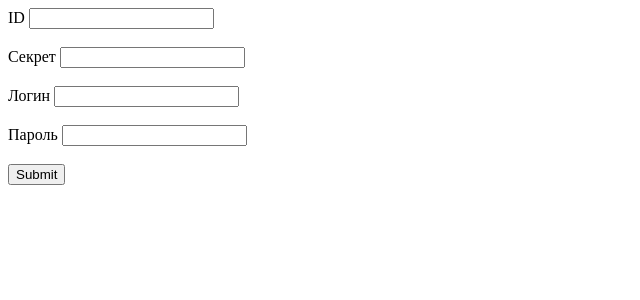
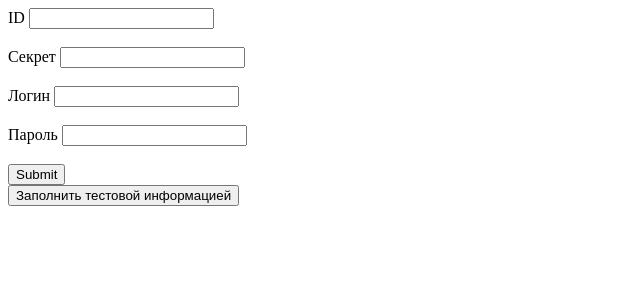
Before and after one commit to mukhinzzz/cloudcomsoftware, a React (Create React App) app: page /auth in a window 1280 px wide. Shown: the top 300 px of the page, without its empty margins (0-640 px from the left). Built offline with nearby package versions, Linux system fonts and the light colour scheme.

Commit message:
added 'paste test info' function

```diff
--- a/src/view/pages/AuthPage/AuthPage.tsx
+++ b/src/view/pages/AuthPage/AuthPage.tsx
@@ -30,6 +30,13 @@ export function AuthPage() {
     }
   }
 
+  function pasteTestInfo() {
+    dispatch(setLogin("Muhin_Ivan"));
+    dispatch(setPassword("123qweasdZXC"));
+    dispatch(setAppId("f8115578ec7246369ab37f73adb10c62"));
+    dispatch(setAppSecret("1e1c99cc6ba94893a7616e2ececaaf28"));
+  }
+
   async function handleFormSubmit(e: React.SyntheticEvent<EventTarget>) {
     e.preventDefault();
     await getToken(login, password, appId, appSecret)
@@ -44,10 +51,16 @@ export function AuthPage() {
   }
 
   return (
+    <>
       <form onSubmit={handleFormSubmit}>
         <label>
           ID{" "}
-        <input type="text" onChange={changeHandler} value={appId} id="app-id" />
+          <input
+            type="text"
+            onChange={changeHandler}
+            value={appId}
+            id="app-id"
+          />
         </label>
         <br />
         <br />
@@ -66,7 +79,12 @@ export function AuthPage() {
         <br />
         <label>
           Логин{" "}
-        <input type="text" onChange={changeHandler} value={login} id="login" />
+          <input
+            type="text"
+            onChange={changeHandler}
+            value={login}
+            id="login"
+          />
         </label>
         <br />
         <br />
@@ -83,5 +101,7 @@ export function AuthPage() {
         <br />
         <input type="submit" />
       </form>
+      <button onClick={pasteTestInfo}>Заполнить тестовой информацией</button>
+    </>
   );
 }
```
Lines whose indentation alone changed are shown as unchanged.
